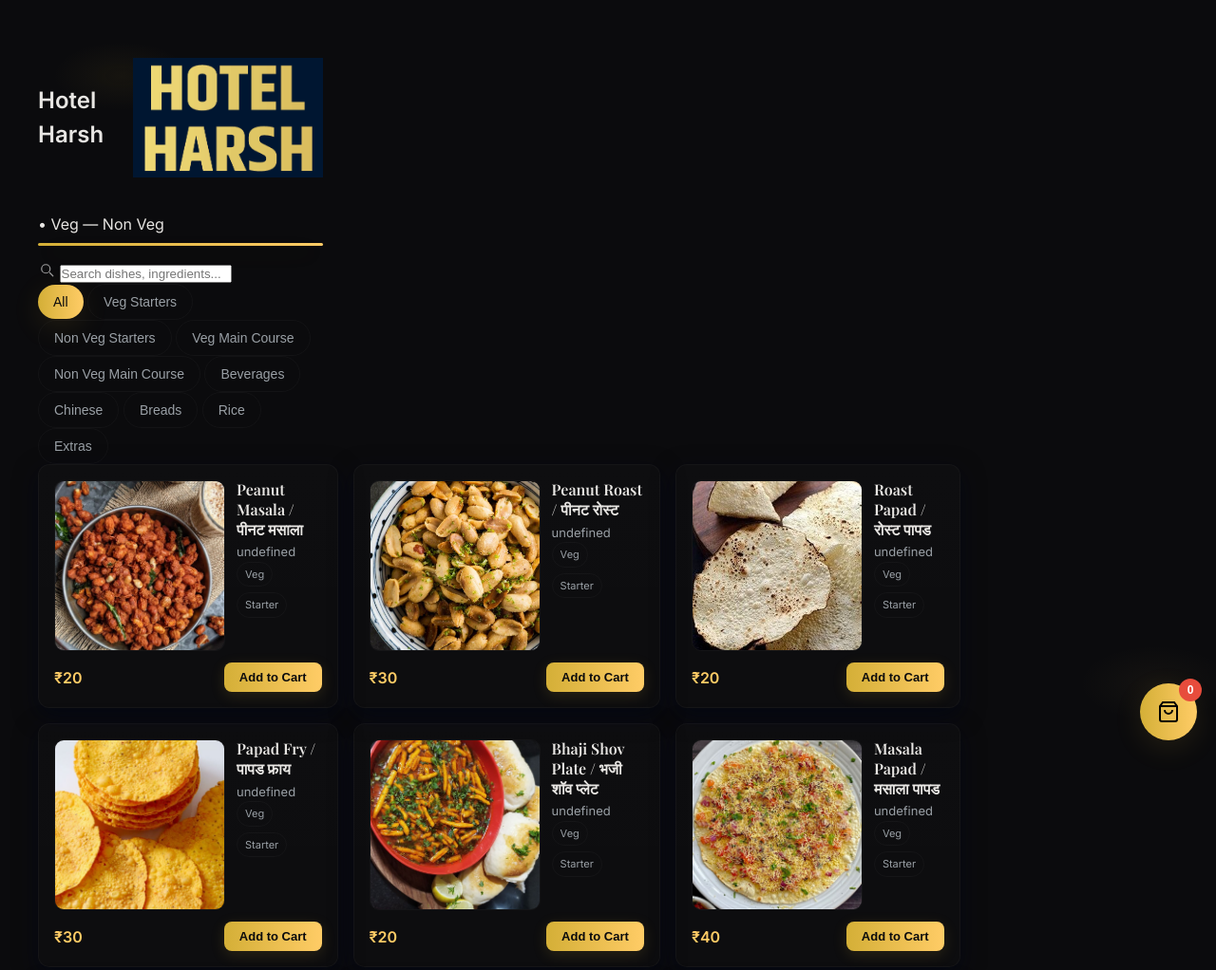
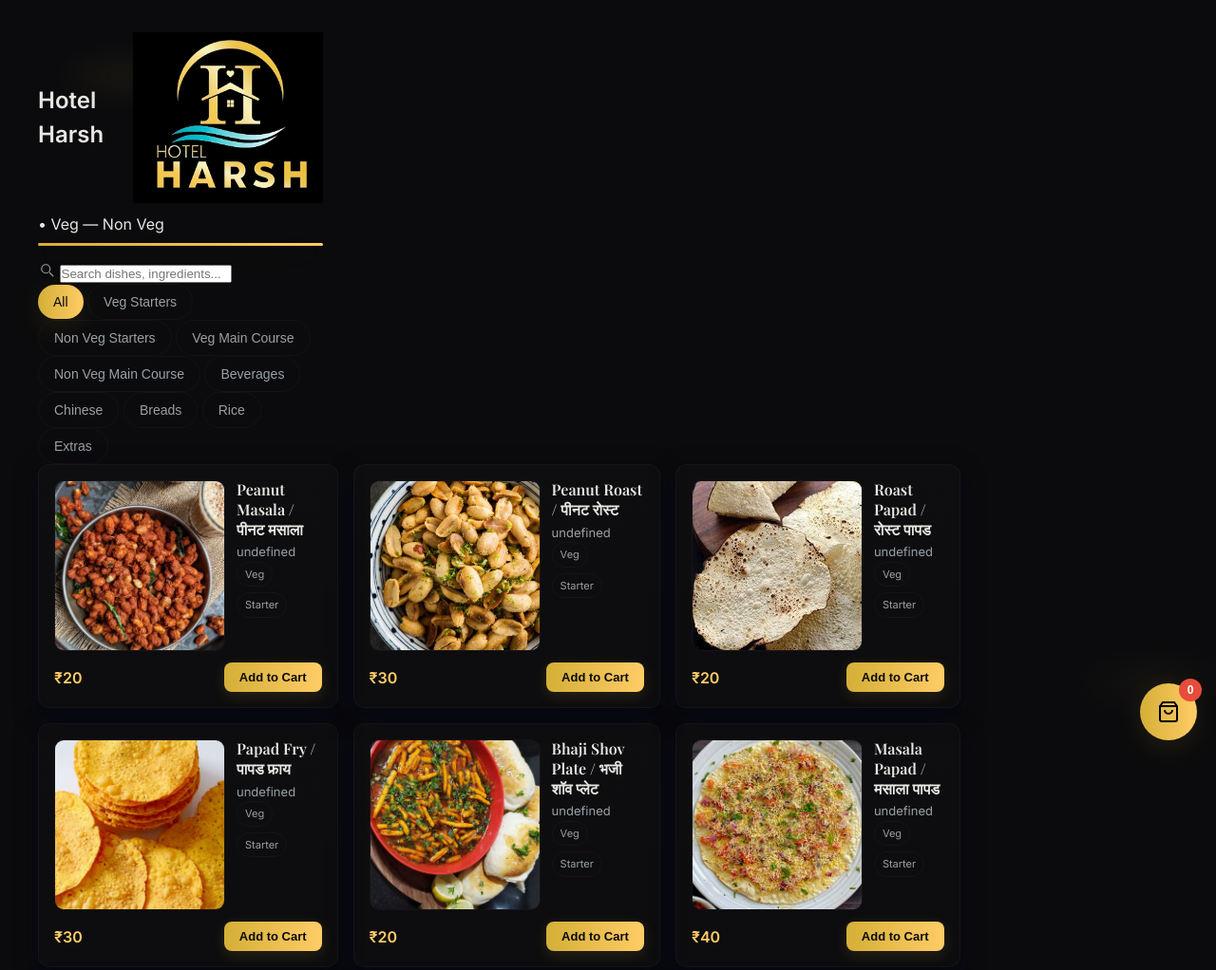
Before and after one commit to MenuSpeak/Hotel-Harsh, a plain HTML site: page index.html in a window 1280 px wide. Shown: the top 1022 px of the page at 95% size. Drawn offline with nearby package versions, Linux system fonts and the light colour scheme.

Commit message:
Update index.html

```diff
--- a/index.html
+++ b/index.html
@@ -862,7 +862,7 @@ body::before {
         <div>
           <h2 class="title">
             Hotel Harsh
-          <img src="logo.png" alt="Logo" class="site-logo">
+          <img src="logo.jpg" alt="Logo" class="site-logo">
           </h2>
 
           <div class="subtitle"> • Veg — Non Veg</div>
```
